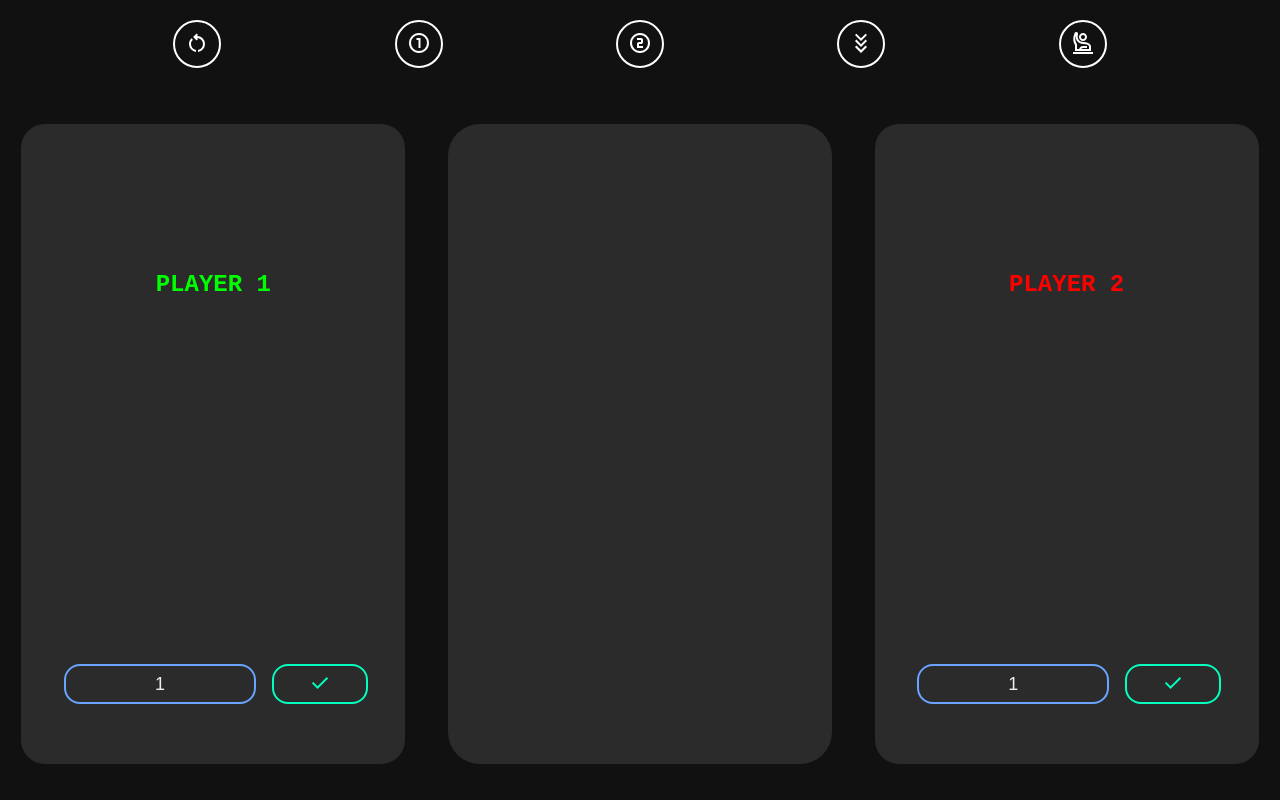
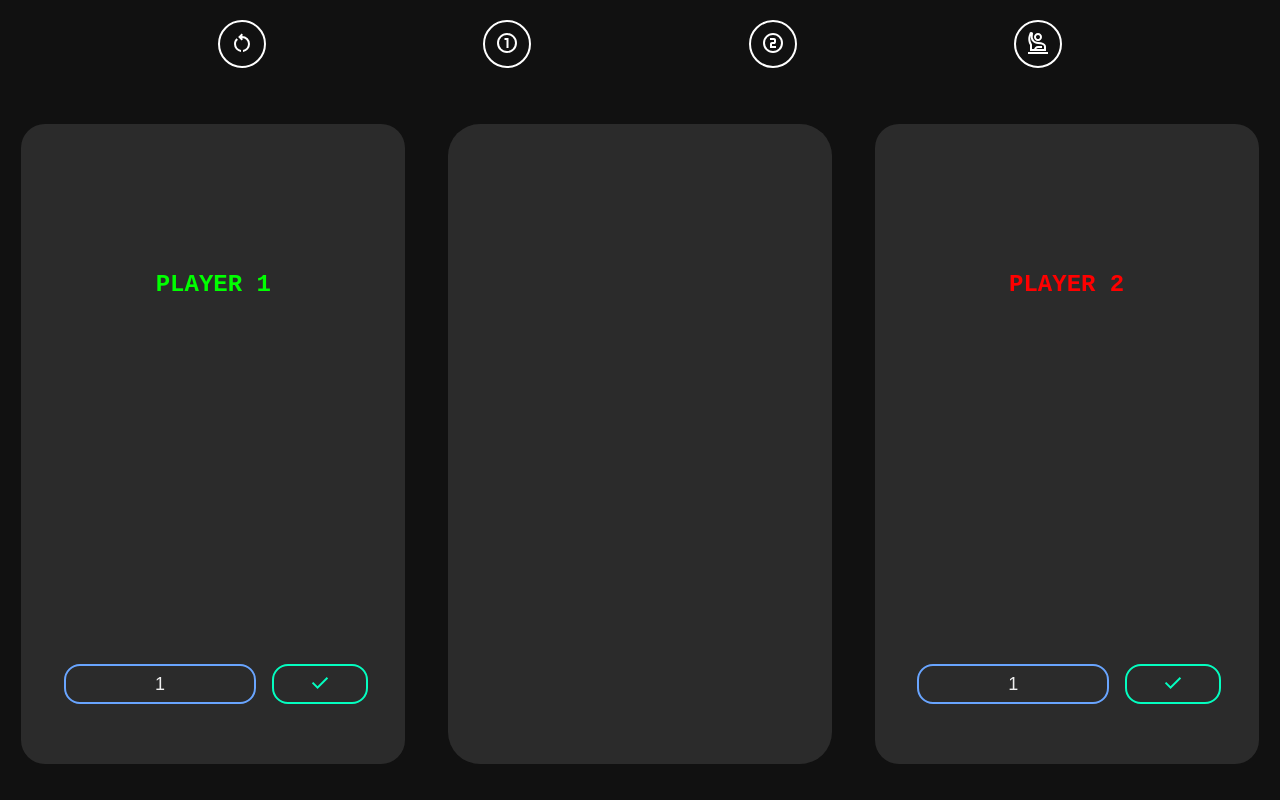
Before and after one commit to D3BAS1SH/Race-To-100, a React (Vite) app: page / in a window 1280 px wide. Built offline with nearby package versions, Linux system fonts and the light colour scheme; a web font is replaced by a local one.

Commit message:
Show all button removed.

```diff
--- a/src/App.jsx
+++ b/src/App.jsx
@@ -78,13 +78,6 @@ const App = ()=> {
         </svg>
         </button>
 
-        {/* All Inputs Button */}
-        <button onClick={ShowAllInputs}>
-          <svg xmlns="http://www.w3.org/2000/svg" height="24" viewBox="0 -960 960 960" width="24">
-            <path d="M480-83 240-323l56-56 184 183 184-183 56 56L480-83Zm0-238L240-561l56-56 184 183 184-183 56 56-240 240Zm0-238L240-799l56-56 184 183 184-183 56 56-240 240Z"/>
-          </svg>
-        </button>
-
         {/* Info Button */}
         <button onClick={handleOnClick}>
           <svg xmlns="http://www.w3.org/2000/svg" height="24" viewBox="0 -960 960 960" width="24">
```
